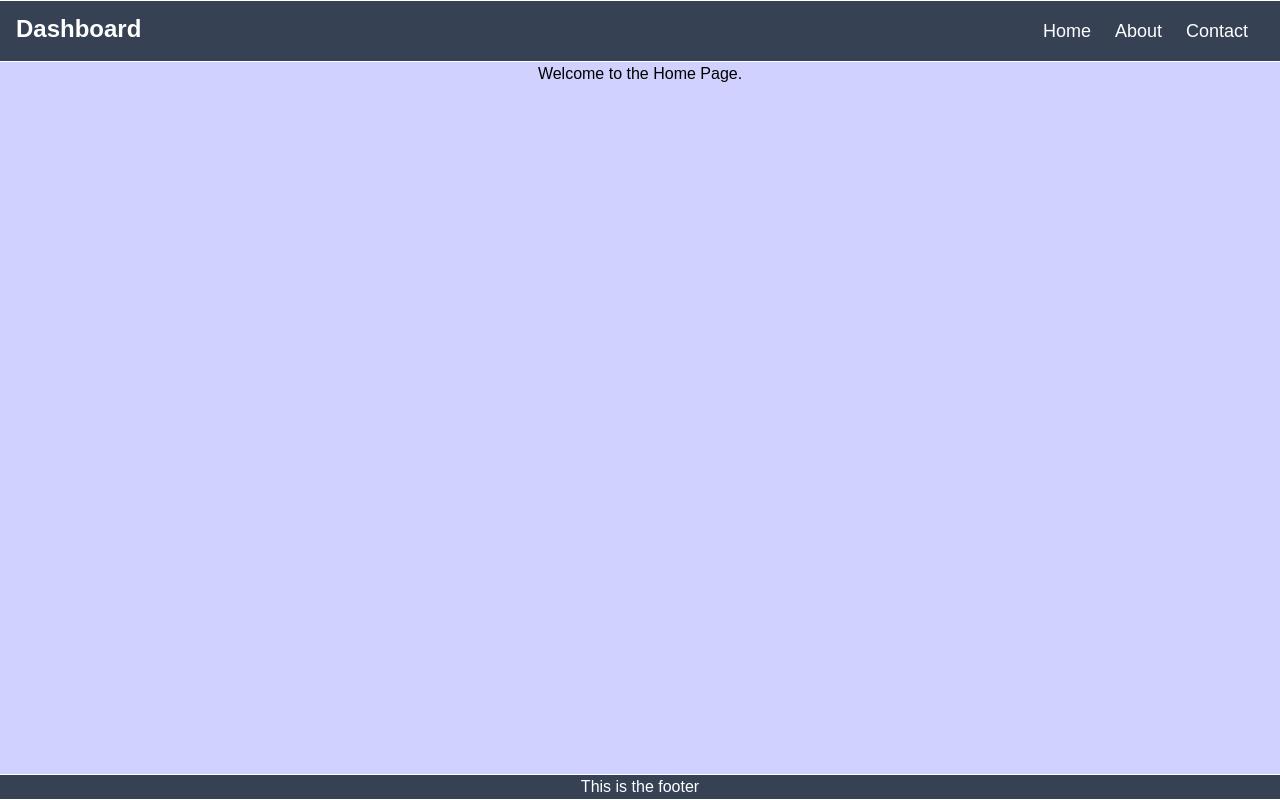
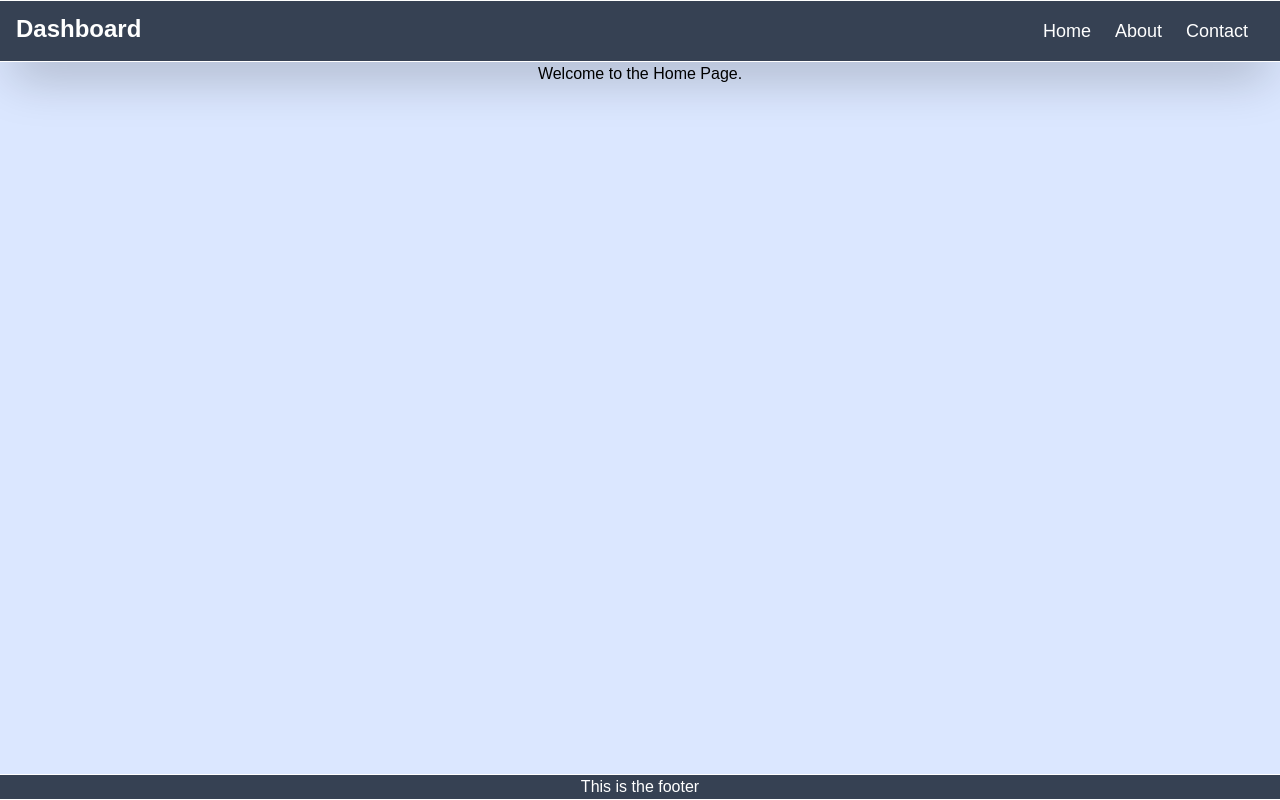
Before and after one commit to MuhasinBiruar/my-app, a Next.js app: page / in a window 1280 px wide. Built offline with nearby package versions, Linux system fonts and the light colour scheme.

Commit message:
globals and headerfooter changes

```diff
--- a/app/components/headerfooter.jsx
+++ b/app/components/headerfooter.jsx
@@ -4,12 +4,12 @@ export default function Header() {
   return (
     <>
       {/* This is our new header */}
-      <div className="pt-2 pb-2 sticky top-0 border-b border-t bg-gray-700 text-white">
+      <div className="pt-2 pb-2 sticky top-0 border-b border-t bg-gray-700 text-white shadow-2xl">
         <div className="flex justify-between"> {/* This is for fixing and positioning*/}
           <div className="relative top-1 ml-4"> {/* Spacing and margin*/}
             <span className="text-2xl font-bold">Dashboard</span>
           </div>
-          <nav className="mr-4 text-lg pt-1 pb-1 gap-2 mt-1 mb-1">
+          <nav className=" mr-4 text-lg pt-1 pb-1 gap-2 mt-1 mb-1">
             <Link className="p-2 rounded mr-2 hover:bg-blue-500 hover:text-white" href="/">Home</Link>
             <Link className="p-2 rounded mr-2 hover:bg-blue-500 hover:text-white" href="/about">About</Link>
             <Link className="p-2 rounded mr-2 hover:bg-blue-500 hover:text-white" href="/contact">Contact</Link>
@@ -25,7 +25,7 @@ export function Footer() {
   return (
     <>
       {/* This is our new header */}
-      <div className="fixed bottom-0 w-full border-b border-t bg-gray-700 text-white text-center">
+      <div className="fixed bottom-0 w-full border-b border-t bg-gray-700 text-white text-center shadow-2xl">
         This is the footer
       </div>
       {/* End of Footer and start of the main div */}
--- a/app/globals.css
+++ b/app/globals.css
@@ -14,14 +14,14 @@
 
 @media (prefers-color-scheme: dark) {
   :root {
-    --background: #000000;
+    --background: #DBE7FF;
     --foreground: #ffffff;
   }
 }
 
 @media (prefers-color-scheme: light) {
   :root {
-    --background: #D1D1FF;
+    --background: #DBE7FF;
     --foreground: #000000;
   }
 }
```
